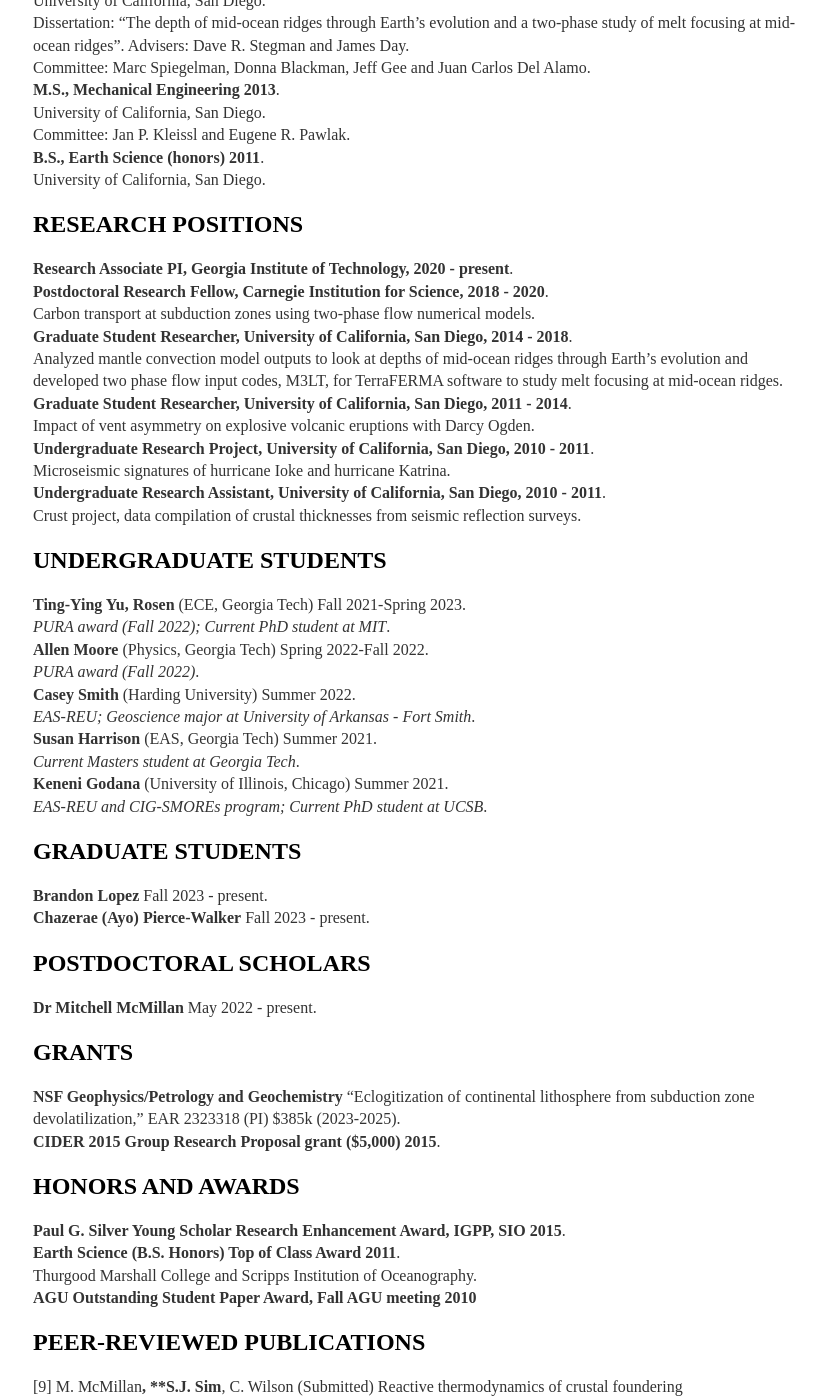
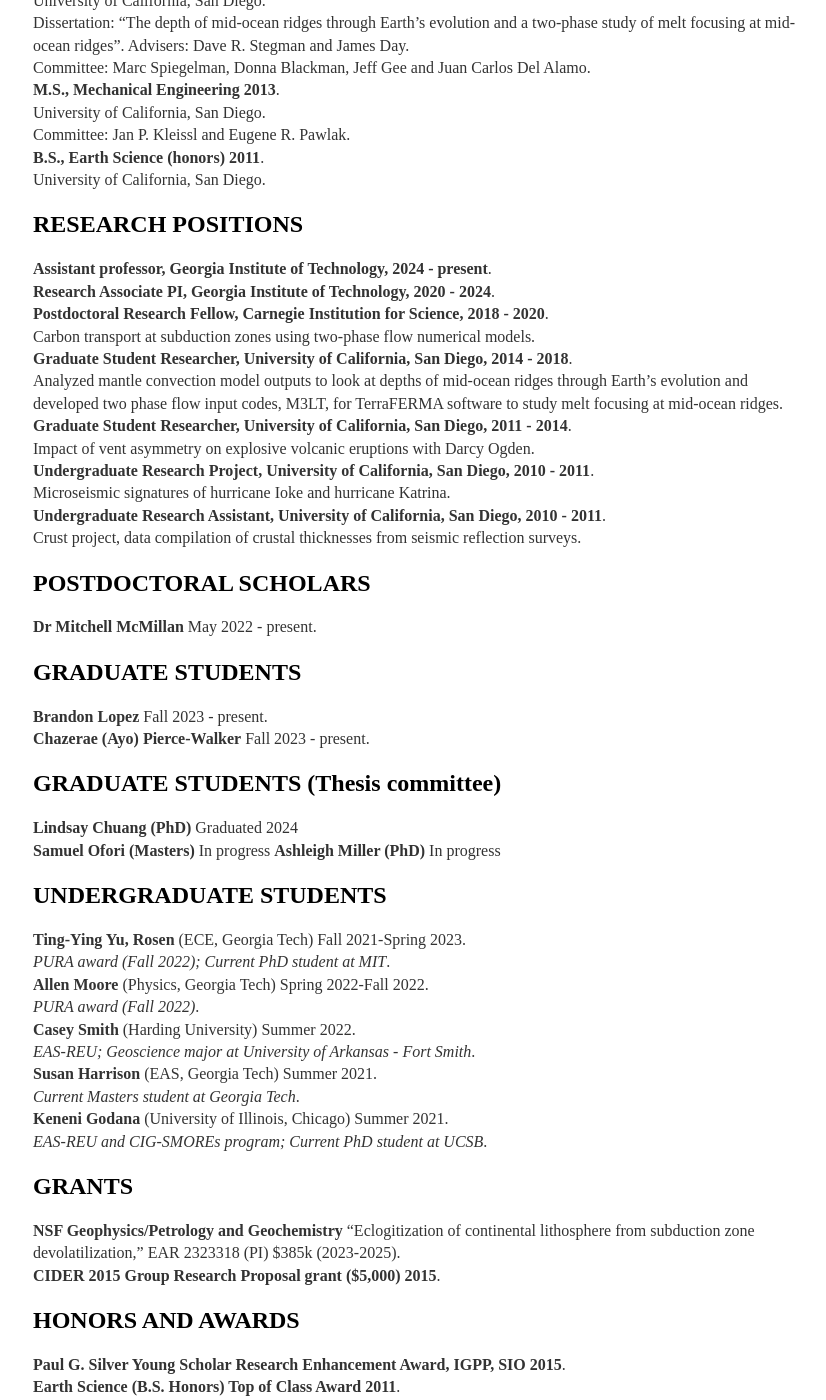
Before and after one commit to joycesim/joycesim.github.io, a Jekyll site: the page built from cv/index.md, in a window 1280 px wide and 1400 px high, scrolled down 486 px. Shown: the whole window, without its empty margins (223-1049 px from the left). Built offline with Jekyll 4.4.1, drawn with Linux system fonts in a browser that asks for light colours.

Commit message:
Update index.md

```diff
--- a/cv/index.md
+++ b/cv/index.md
@@ -22,7 +22,8 @@
 University of California, San Diego.
 
 ## RESEARCH POSITIONS
-**Research Associate PI, Georgia Institute of Technology, 2020 - present**.
+**Assistant professor, Georgia Institute of Technology, 2024 - present**.
+**Research Associate PI, Georgia Institute of Technology, 2020 - 2024**.
 **Postdoctoral Research Fellow, Carnegie Institution for Science, 2018 - 2020**.
 Carbon transport at subduction zones using two-phase flow numerical models.
 **Graduate Student Researcher, University of California, San Diego, 2014 - 2018**.
@@ -33,6 +34,18 @@
 Microseismic signatures of hurricane Ioke and hurricane Katrina.
 **Undergraduate Research Assistant, University of California, San Diego, 2010 - 2011**.
 Crust project, data compilation of crustal thicknesses from seismic reflection surveys.
+
+## POSTDOCTORAL SCHOLARS
+**Dr Mitchell McMillan** May 2022 - present.
+
+## GRADUATE STUDENTS
+**Brandon Lopez** Fall 2023 - present.
+**Chazerae (Ayo) Pierce-Walker** Fall 2023 - present.
+
+## GRADUATE STUDENTS (Thesis committee)
+**Lindsay Chuang (PhD)** Graduated 2024
+**Samuel Ofori (Masters)** In progress
+**Ashleigh Miller (PhD)** In progress
 
 ## UNDERGRADUATE STUDENTS
 **Ting-Ying Yu, Rosen** (ECE, Georgia Tech) Fall 2021-Spring 2023.
```
Also changed, not shown: other parts of cv/index.md (+0 -7 lines).
